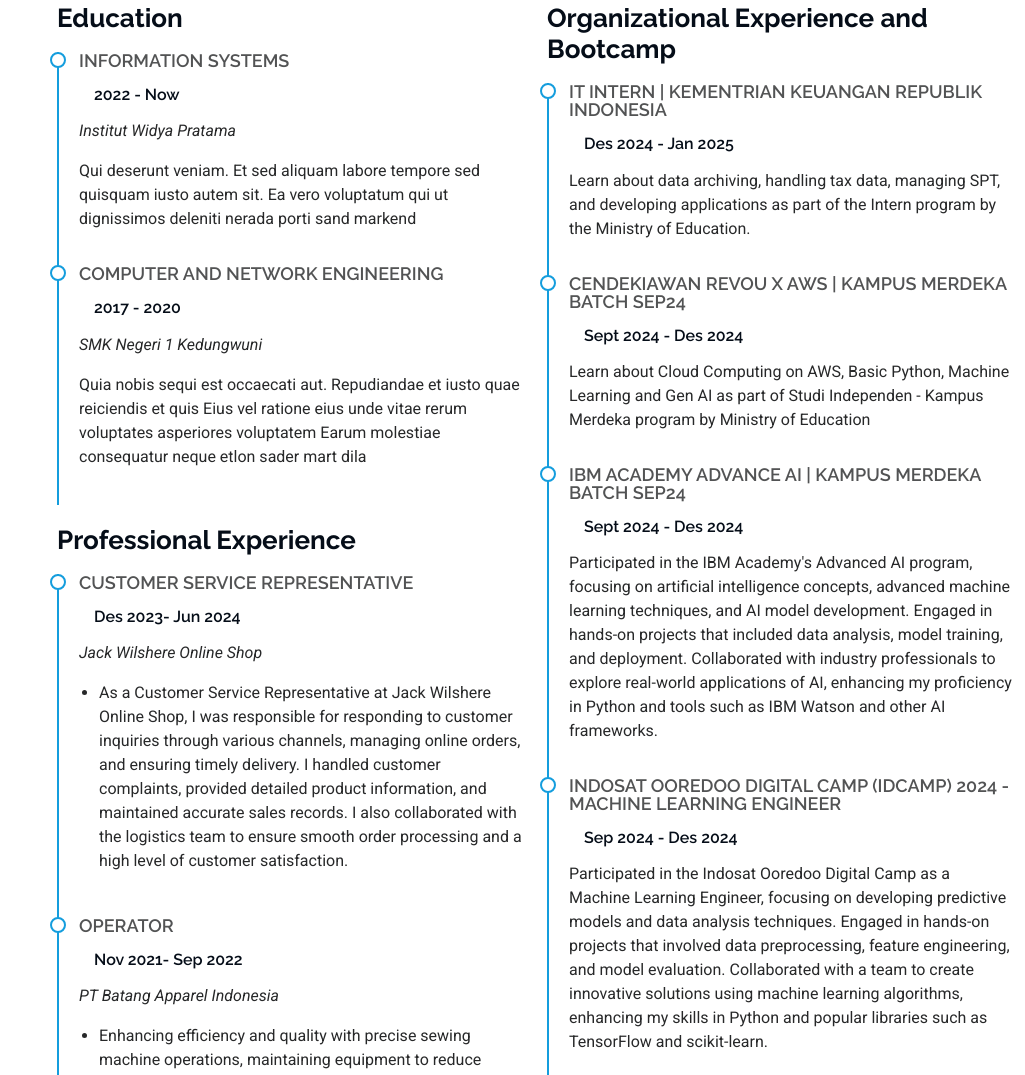
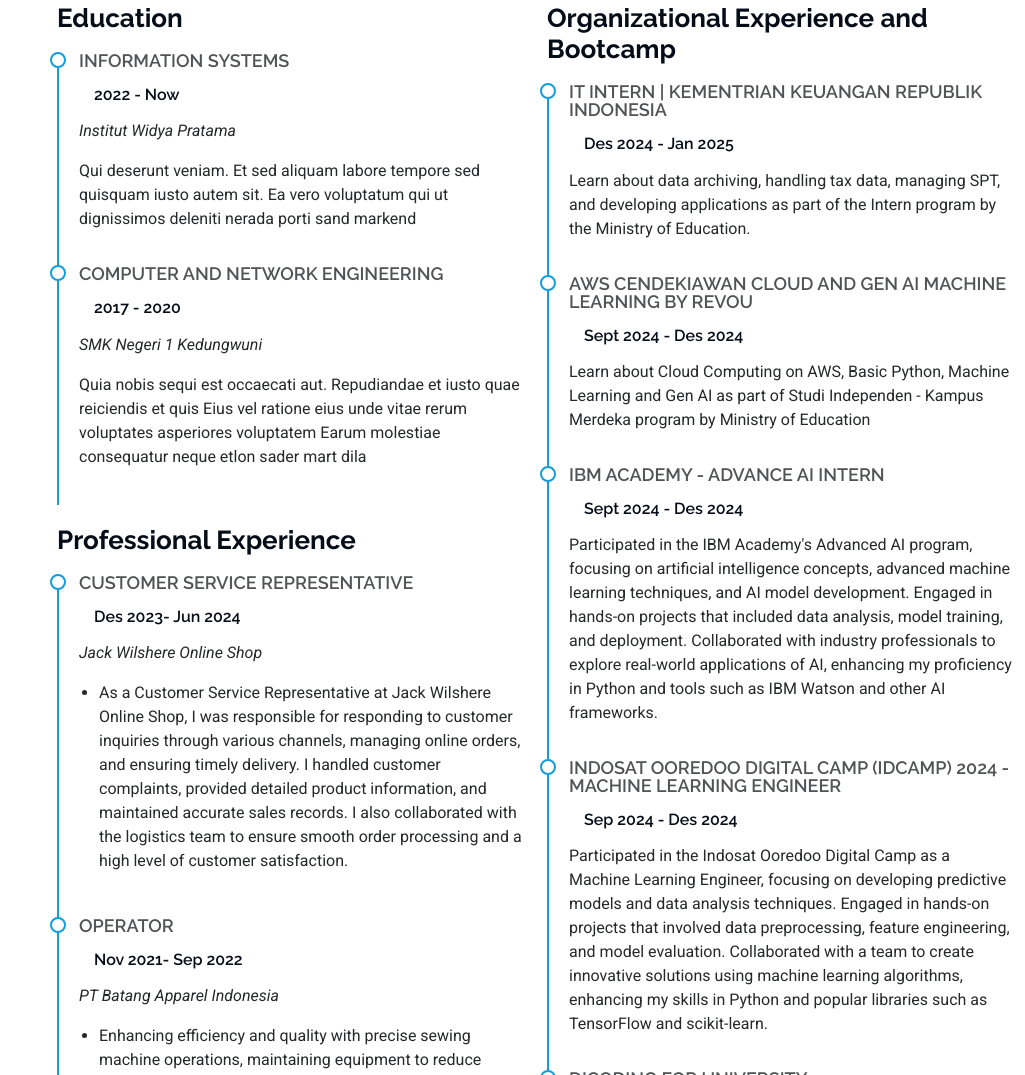
Before and after one commit to roikhatuljanah/roikhatuljanah.github.io, a plain HTML site: page index.html in a window 1280 px wide. Shown: the part 2353-3428 px from the top of the page, without its empty margins (255-1280 px from the left). Drawn offline with Linux system fonts and the light colour scheme.

Commit message:
Update index.html

```diff
--- a/index.html
+++ b/index.html
@@ -291,12 +291,12 @@
               <p>Learn about data archiving, handling tax data, managing SPT, and developing applications as part of the Intern program by the Ministry of Education.</p>
             </div><!-- Edn Resume Item -->
             <div class="resume-item">
-              <h4>CendekiAwan RevoU x AWS | Kampus Merdeka Batch SEP24</h4>
+              <h4>AWS Cendekiawan Cloud And Gen AI Machine Learning by RevoU</h4>
               <h5>Sept 2024 - Des 2024</h5>
               <p>Learn about Cloud Computing on AWS, Basic Python, Machine Learning and Gen AI as part of Studi Independen - Kampus Merdeka program by Ministry of Education</p>
             </div><!-- Edn Resume Item -->
             <div class="resume-item">
-              <h4>IBM Academy Advance AI | Kampus Merdeka Batch SEP24</h4>
+              <h4>IBM Academy - Advance AI Intern</h4>
               <h5>Sept 2024 - Des 2024</h5>
               <p>Participated in the IBM Academy's Advanced AI program, focusing on artificial intelligence concepts, advanced machine learning techniques, and AI model development. Engaged in hands-on projects that included data analysis, model training, and deployment. Collaborated with industry professionals to explore real-world applications of AI, enhancing my proficiency in Python and tools such as IBM Watson and other AI frameworks.</p>
             </div><!-- Edn Resume Item -->
```
